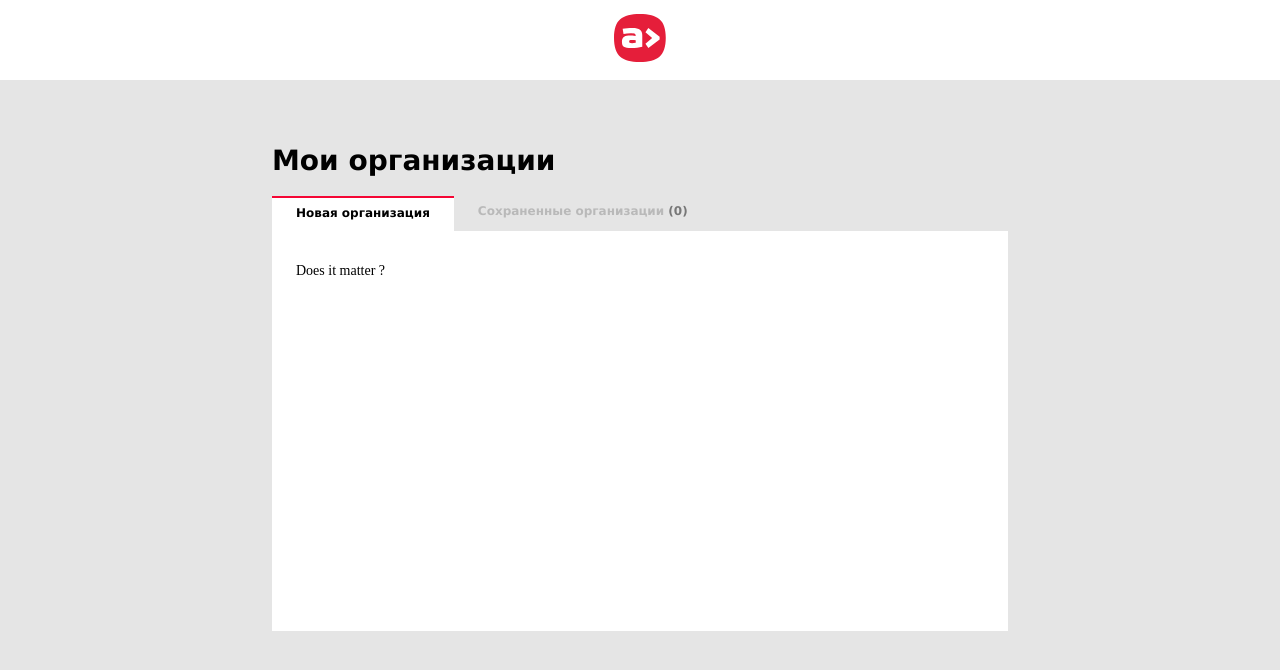
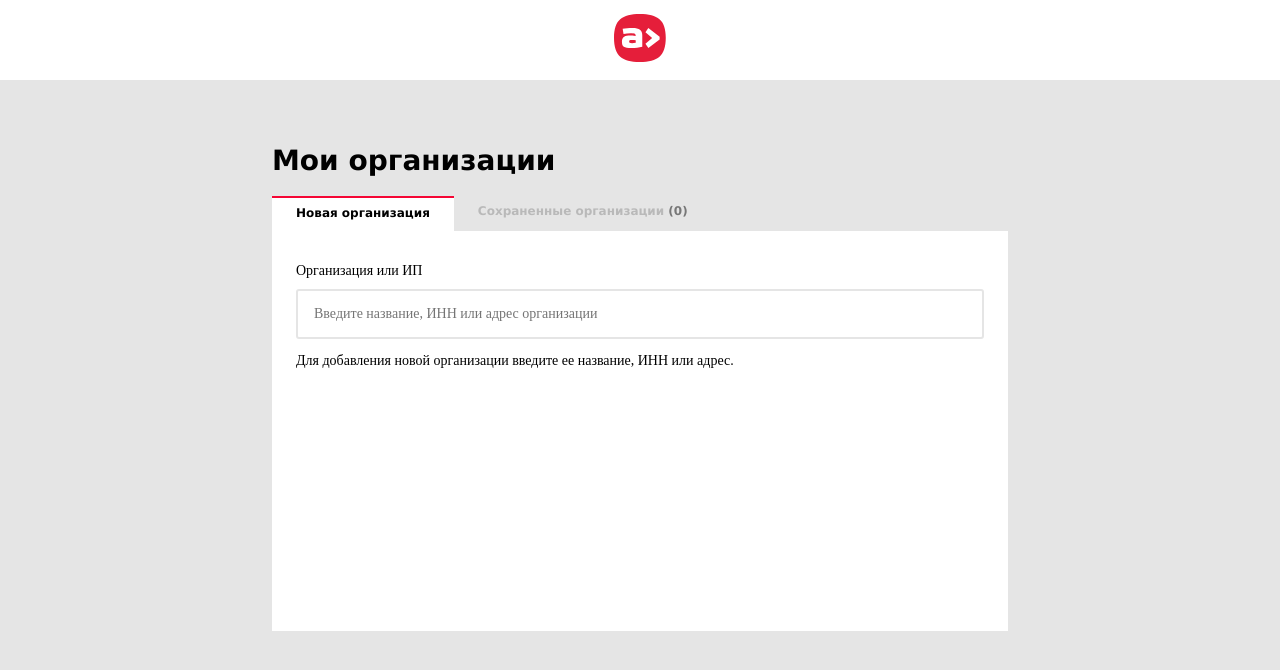
Before and after one commit to Mi-lex/search-org, a React app: page / in a window 1280 px wide. Shown: the top 670 px of the page. Built offline with nearby package versions, Linux system fonts and the light colour scheme; a web font is replaced by a local one.

Commit message:
stylize an input

```diff
--- a/src/js/components/PageContent/index.tsx
+++ b/src/js/components/PageContent/index.tsx
@@ -2,6 +2,7 @@ import React from 'react';
 import Tabs from '../Tabs';
 import TabContent from '../../containers/TabContent';
 import classes from './PageContent.module.css';
+import SearchOrg from '../SearchOrg';
 
 const PageContent: React.FC = () => {
     return (
@@ -10,7 +11,7 @@ const PageContent: React.FC = () => {
                 <h1>Мои организации</h1>
                 <Tabs />
                 <TabContent name="Новая организация">
-                    <label htmlFor="">Does it matter ?</label>
+                    <SearchOrg />
                 </TabContent>
                 <TabContent name="Сохраненные организации">
                     <h2>Saved organizations</h2>
--- /dev/null
+++ b/src/js/components/SearchOrg/SearchOrg.module.css
@@ -0,0 +1,17 @@
+.inp {
+    --vertical-paddings: 15px;
+    --horizontal-paddings: 16px;
+
+    width: 100%;
+    margin-top: 10px;
+    padding: var(--vertical-paddings) var(--horizontal-paddings);
+    vertical-align: middle;
+    border-radius: 3px;
+    border-style: solid;
+    border-color: #E5E5E5;
+}
+
+.inp:focus {
+    border-color: #FAE29F;
+    outline: none;
+}
--- /dev/null
+++ b/src/js/components/SearchOrg/index.tsx
@@ -0,0 +1,19 @@
+import React from 'react';
+import classes from './SearchOrg.module.css';
+
+const SearchOrg = (): JSX.Element => {
+    return (
+        <>
+            <label htmlFor="orgInput">Организация или ИП</label>
+            <input type="text" className={classes.inp} placeholder="Введите название, ИНН или адрес организации" />
+            <div className={classes.hint}>
+                <span className={classes.icon}></span>
+                <p className={classes['hint-message']}>
+                    Для добавления новой организации введите ее название, ИНН или адрес.
+                </p>
+            </div>
+        </>
+    );
+};
+
+export default SearchOrg;
--- a/src/js/containers/TabContent/index.tsx
+++ b/src/js/containers/TabContent/index.tsx
@@ -13,7 +13,7 @@ const connector = connect(mapState, null);
 
 type Props = ConnectedProps<typeof connector> & {
     name: TabName;
-    children: React.Component;
+    children: JSX.Element;
 };
 
 const TabContent = ({ currentTab, name, children }: Props): JSX.Element => {
```
